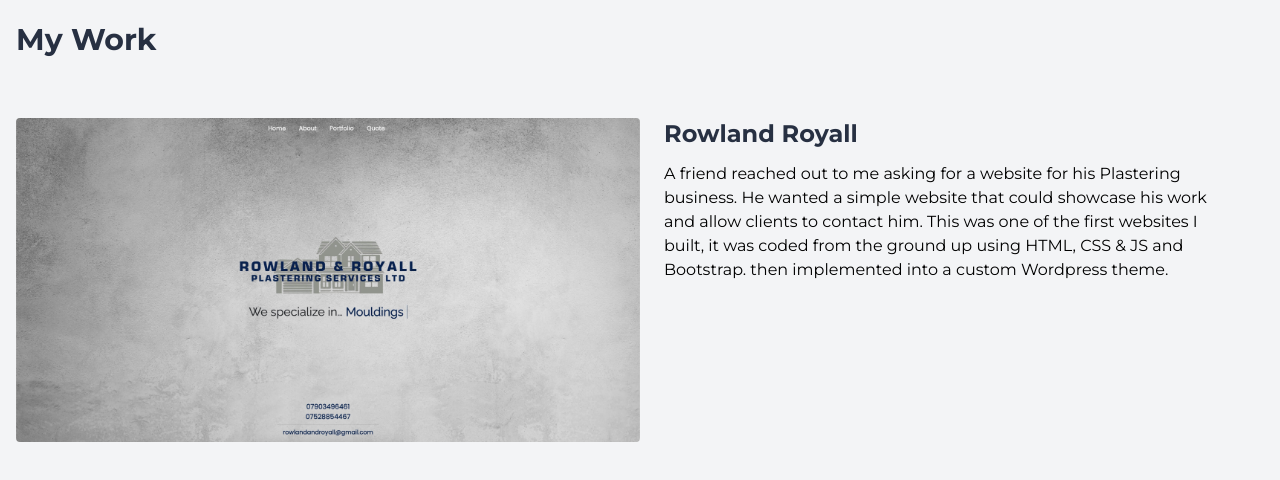
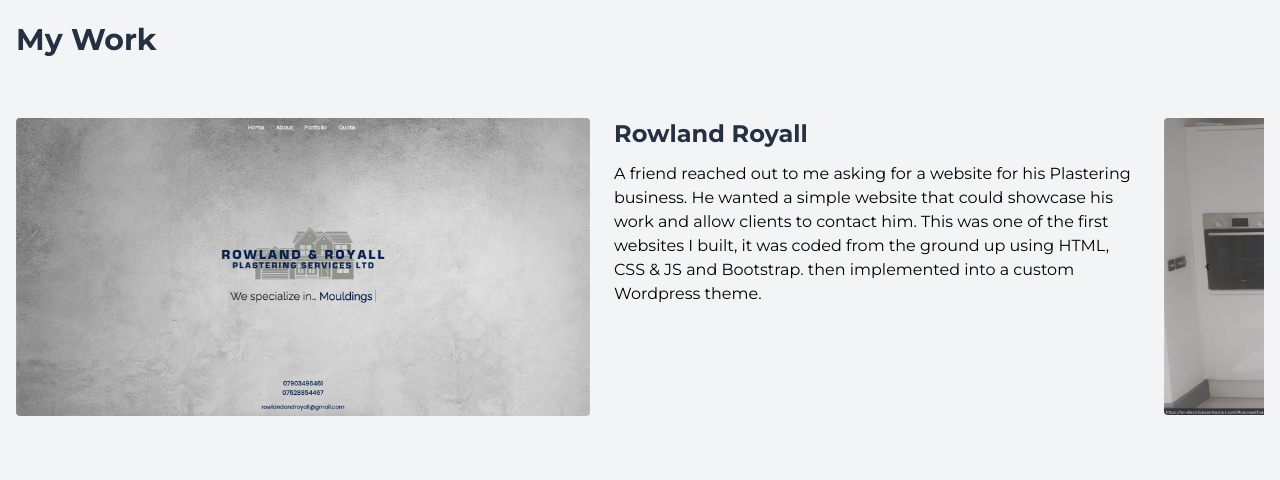
Before and after one commit to mikeharrison4/mike-portfolio, a Next.js app: page / in a window 1280 px wide. Shown: the part 1006-1486 px from the top of the page. Built offline with nearby package versions, Linux system fonts and the light colour scheme; some icons are missing.

Commit message:
slide with less width

```diff
--- a/components/homepage/MyWork/MyWork.module.scss
+++ b/components/homepage/MyWork/MyWork.module.scss
@@ -16,8 +16,8 @@
   > * {
     scroll-snap-align: start;
     scroll-snap-stop: always;
+    cursor: pointer;
     padding: 3rem 0;
-    cursor: pointer;
-    flex: 1 0 100%;
+    flex: 1 0 calc(100% - 100px);
   }
 }
--- a/components/homepage/MyWork/Project.tsx
+++ b/components/homepage/MyWork/Project.tsx
@@ -1,5 +1,6 @@
 import React from 'react';
 import Image from 'next/image';
+import styles from './MyWork.module.scss';
 
 interface ProjectProps {
   title: string;
@@ -9,10 +10,10 @@
 }
 
 function Project({
-  title, description, imageName, skillsUsed,
+  title, description, imageName, skillsUsed, activeSlide,
 }: ProjectProps) {
   return (
-    <div className="grid grid-cols-2">
+    <div className={`grid grid-cols-2 ${activeSlide ? styles.activeSlide : styles.inactiveSlide}`}>
       <Image src={`/${imageName}`} alt={title} width={640} height={323} className="rounded" />
       <div className="px-6">
         <h4 className="text-2xl font-bold text-darkslate-grey pb-3">{title}</h4>
--- a/components/homepage/MyWork/index.tsx
+++ b/components/homepage/MyWork/index.tsx
@@ -1,4 +1,4 @@
-import React, { useRef } from 'react';
+import React from 'react';
 import { Icon } from '@iconify-icon/react';
 import styles from './MyWork.module.scss';
 import Project from './Project';
@@ -44,9 +44,14 @@
   function handleClickLeft(): void {
     if (!sliderRef.current) return;
 
-    const isScrolling = sliderRef.current.scrollLeft % sliderRef.current.clientWidth !== 0;
+    const isLastSlide = currentSlide === sliderRef.current.children.length - 1;
+    const isScrolling = sliderRef.current.scrollLeft % (sliderRef.current.clientWidth - 100) !== 0;
+    const isScrollingLast = (sliderRef.current.scrollLeft + 100) % (sliderRef.current.clientWidth - 100) !== 0;
 
-    if (isScrolling) return;
+    console.log(sliderRef.current.scrollLeft);
+
+    if (!isLastSlide && isScrolling) return;
+    if (isLastSlide && isScrollingLast) return;
 
     const clientWidth = sliderRef.current?.clientWidth;
     const scrollLeft = sliderRef.current?.scrollLeft;
@@ -59,7 +64,9 @@
   function handleClickRight(): void {
     if (!sliderRef.current) return;
 
-    const isScrolling = sliderRef.current.scrollLeft % sliderRef.current.clientWidth !== 0;
+    const isScrolling = sliderRef.current.scrollLeft % (sliderRef.current.clientWidth - 100) !== 0;
+
+    console.log(sliderRef.current.scrollLeft, sliderRef.current.clientWidth);
 
     if (isScrolling) return;
 
@@ -87,13 +94,14 @@
       <div className={styles.slider} ref={sliderRef}>
         {projects.map(({
           title, description, skillsUsed, imageName,
-        }) => (
+        }, index) => (
           <Project
             key={title}
             title={title}
             description={description}
             skillsUsed={skillsUsed}
             imageName={imageName}
+            activeSlide={currentSlide === index}
           />
         ))}
       </div>
```
